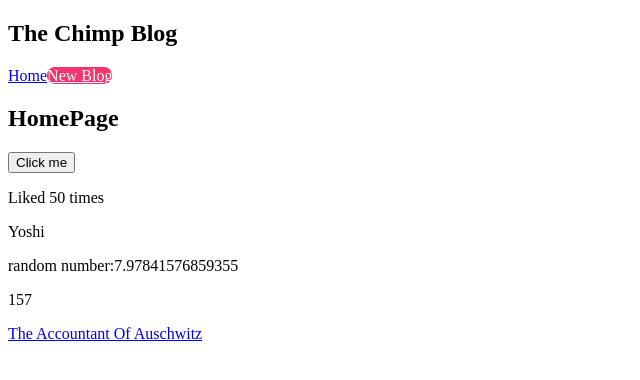
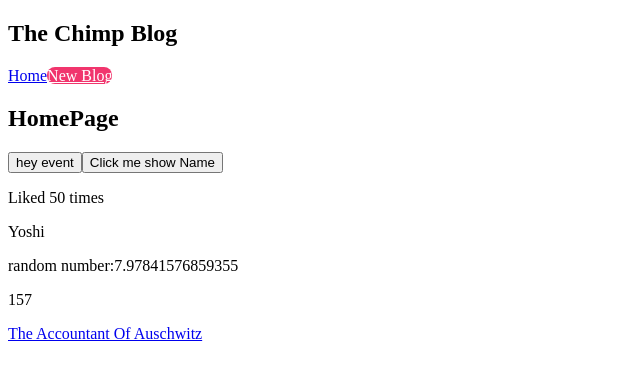
Before and after one commit to Torrie-Leung/react-rookie, a JavaScript app in the folder chimp-blog/: page / in a window 1280 px wide. Shown: the top 380 px of the page, without its empty margins (0-640 px from the left). Built offline with nearby package versions, Linux system fonts and the light colour scheme; the HTML template or start-up script is replaced by a standard one.

Commit message:
event in react

```diff
--- a/chimp-blog/src/Home/Home.js
+++ b/chimp-blog/src/Home/Home.js
@@ -1,16 +1,15 @@
 const Home = () => {
-  const handleClick = () => {
-    console.log('hey');
+  const handleClick = (e) => {
+    console.log(e);
   }
-  const handleClickName = (name) => {
-    console.log('hey'+name);
+  const handleClickName = (name,e) => {
+    console.log('hey'+name, e.target);
   }
   return (
     <div className="home">
       <h2>HomePage</h2>
-      <button onClick = {() => {
-        handleClickName('Yoshi')
-      }}>Click me</button>
+      <button onClick ={handleClick}>hey event</button>
+      <button onClick = {(e) => handleClickName('Yoshi',e)}>Click me show Name</button>
     </div>
    );
 }
```
